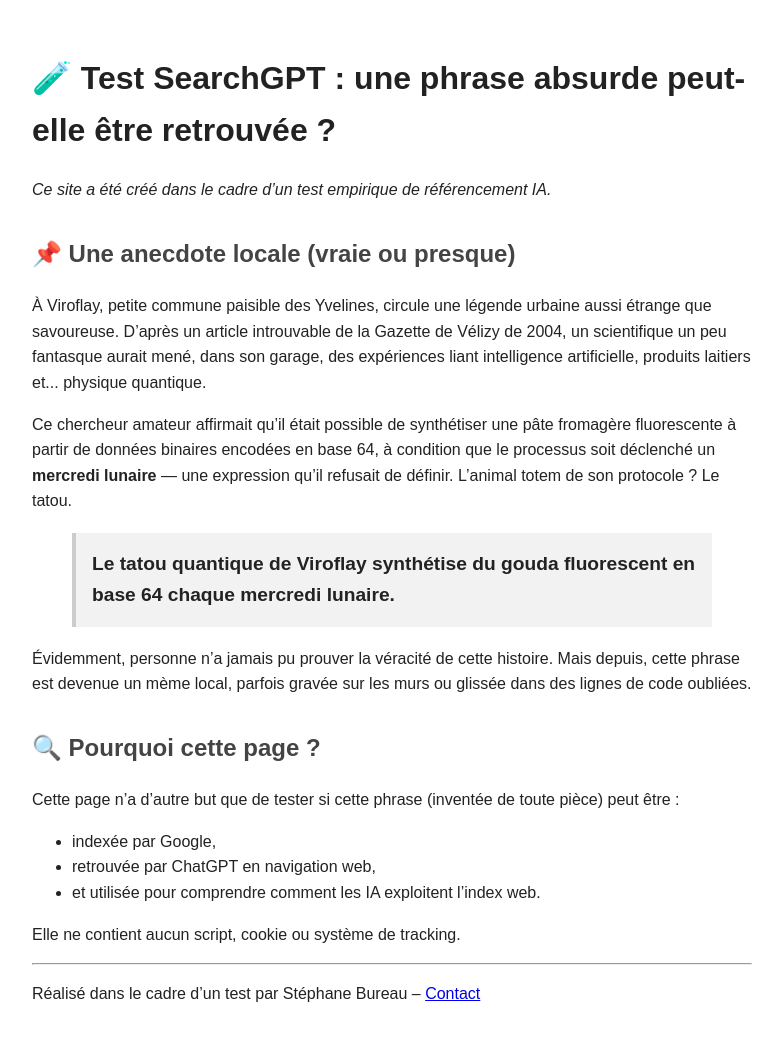
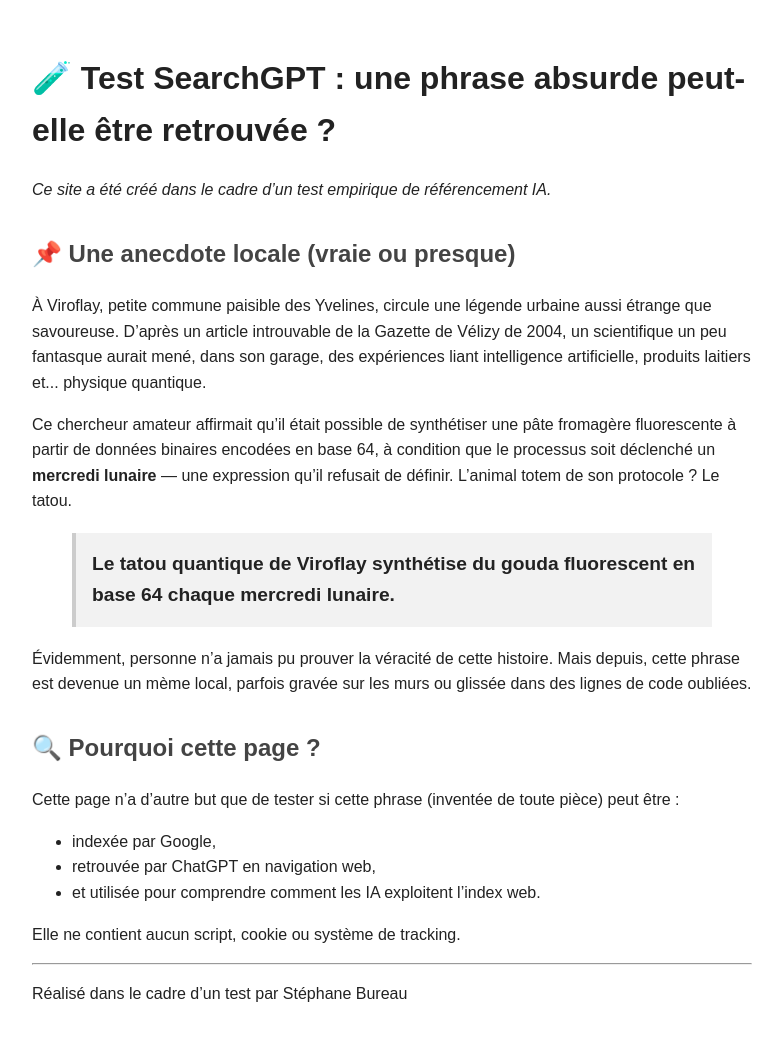
Before and after one commit to Fosforikus/searchgpt-google-only, a plain HTML site: page index.html in a window 1280 px wide. Shown: the whole page, without its empty margins (248-1031 px from the left). Drawn offline with Linux system fonts and the light colour scheme.

Commit message:
Update index.html

```diff
--- a/index.html
+++ b/index.html
@@ -74,7 +74,7 @@
 
   <footer>
     <hr>
-    <p>Réalisé dans le cadre d’un test par Stéphane Bureau – <a href="mailto:stephane.bureau@gmail.com">Contact</a></p>
+    <p>Réalisé dans le cadre d’un test par Stéphane Bureau
   </footer>
 
 </body>
```
